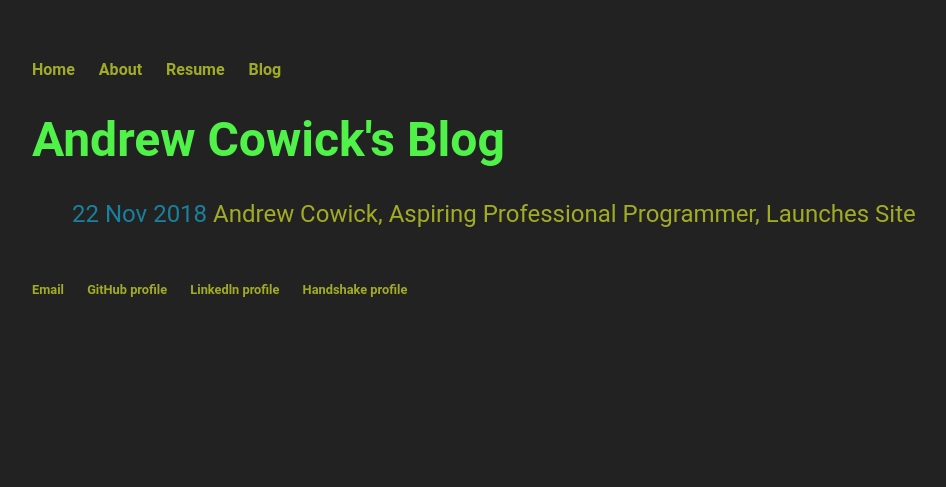
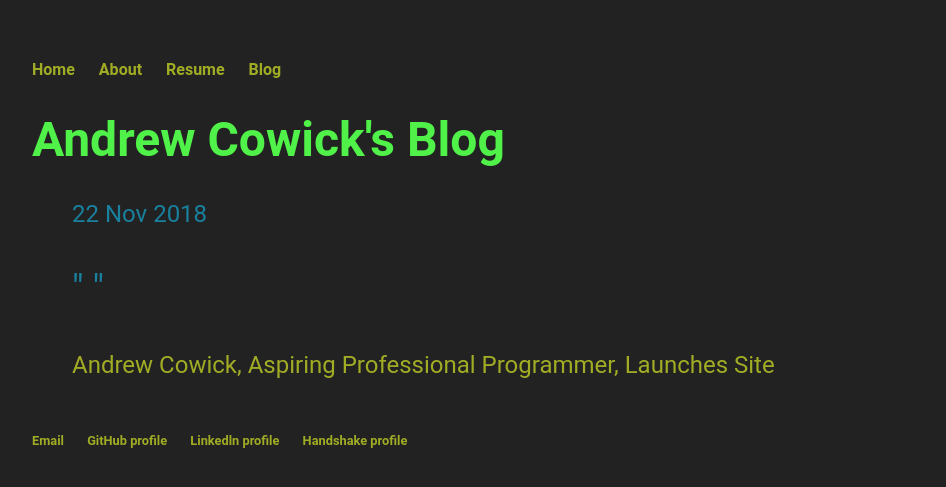
Before and after one commit to acow19/acow19.github.io, a Jekyll site: the page built from blog/index.html, in a window 1280 px wide. Shown: the top 487 px of the page, without its empty margins (160-1106 px from the left). Built offline with Jekyll 4.4.1, drawn with Linux system fonts in a browser that asks for light colours.

Commit message:
Update index.html

```diff
--- a/blog/index.html
+++ b/blog/index.html
@@ -6,6 +6,6 @@ title: Andrew Cowick's Blog
 	<ul class="posts">
 
 	  {% for post in site.posts %}
-	    <li><span style="color:#19809e">{{ post.date | date_to_string }}</span>  <a href="{{ post.url }}" title="{{ post.title }}">{{ post.title }}</a></li>
+		<li><span style="color:#19809e">{{ post.date | date_to_string }}</span><p>" "</p><a href="{{ post.url }}" title="{{ post.title }}">{{ post.title }}</a></li>
 	  {% endfor %}
 	</ul>
```
